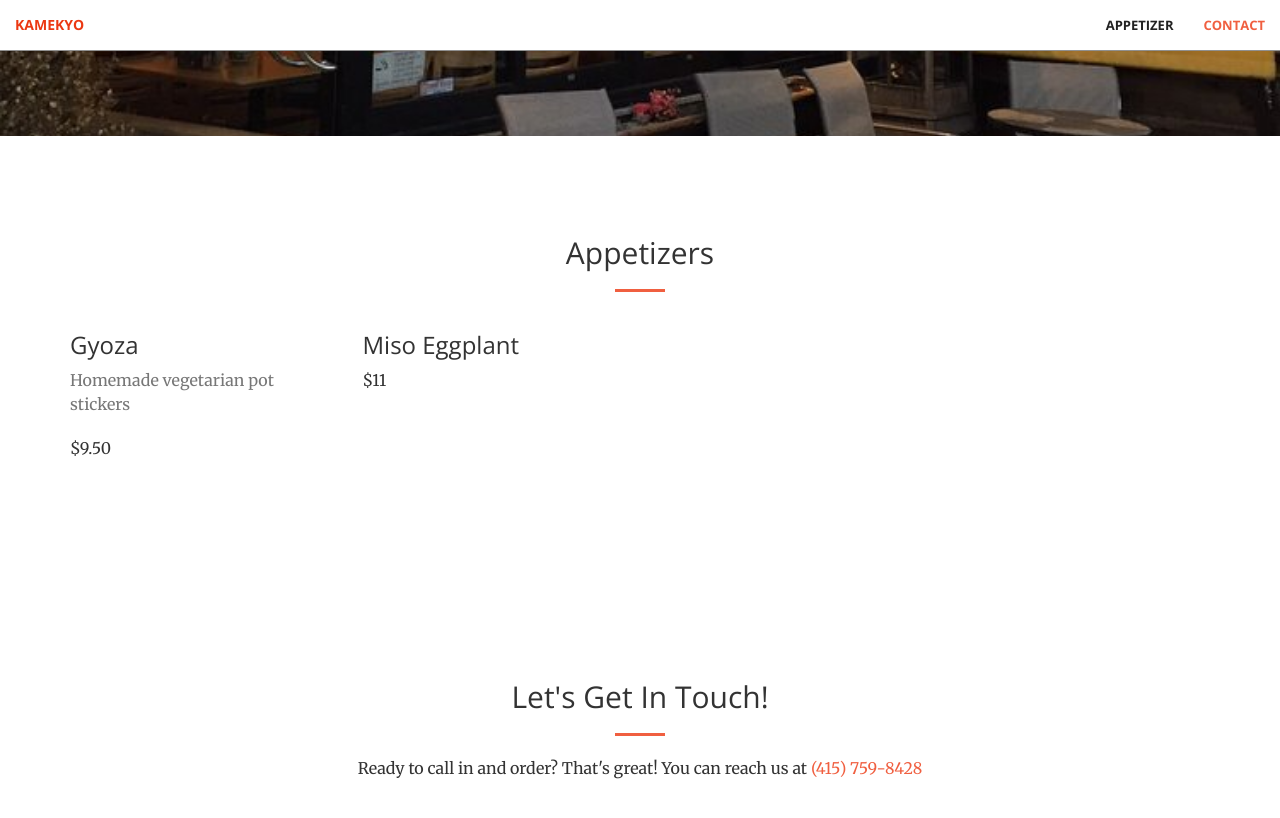
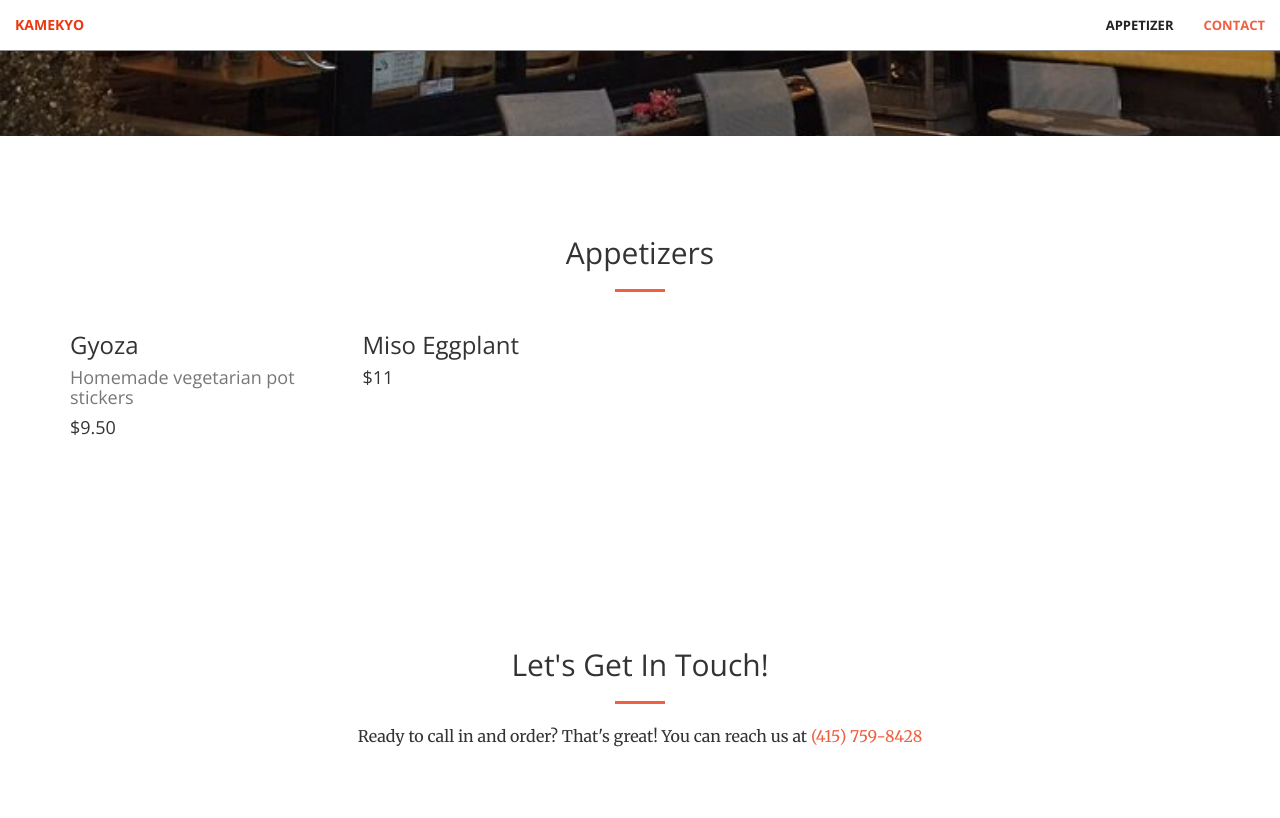
Before and after one commit to CyrusLiang/kamekyo, a Jekyll site: the page built from index.html, in a window 1280 px wide and 900 px high, scrolled down 764 px. Shown: the top 818 px of the window. Built offline with Jekyll 4.4.1, drawn with Linux system fonts in a browser that asks for light colours.

Commit message:
Update appetizers.html

```diff
--- a/_includes/appetizers.html
+++ b/_includes/appetizers.html
@@ -12,14 +12,14 @@
             <div class="col-lg-3 col-sm-6">
                 <div class="food-box">
                     <h3>Gyoza</h3>
-                    <p class="text-muted">Homemade vegetarian pot stickers</p>
-                    <p id="gyoza"></p>
+                    <h4 class="text-muted">Homemade vegetarian pot stickers</h4>
+                    <h4 id="gyoza"></h4>
                 </div>
             </div>
             <div class="col-lg-3 col-sm-6">
                 <div class="food-box">
                     <h3>Miso Eggplant</h3>
-                    <p id="eggplant"></p>
+                    <h4 id="eggplant"></h4>
                 </div>
             </div>
         </div>
```
